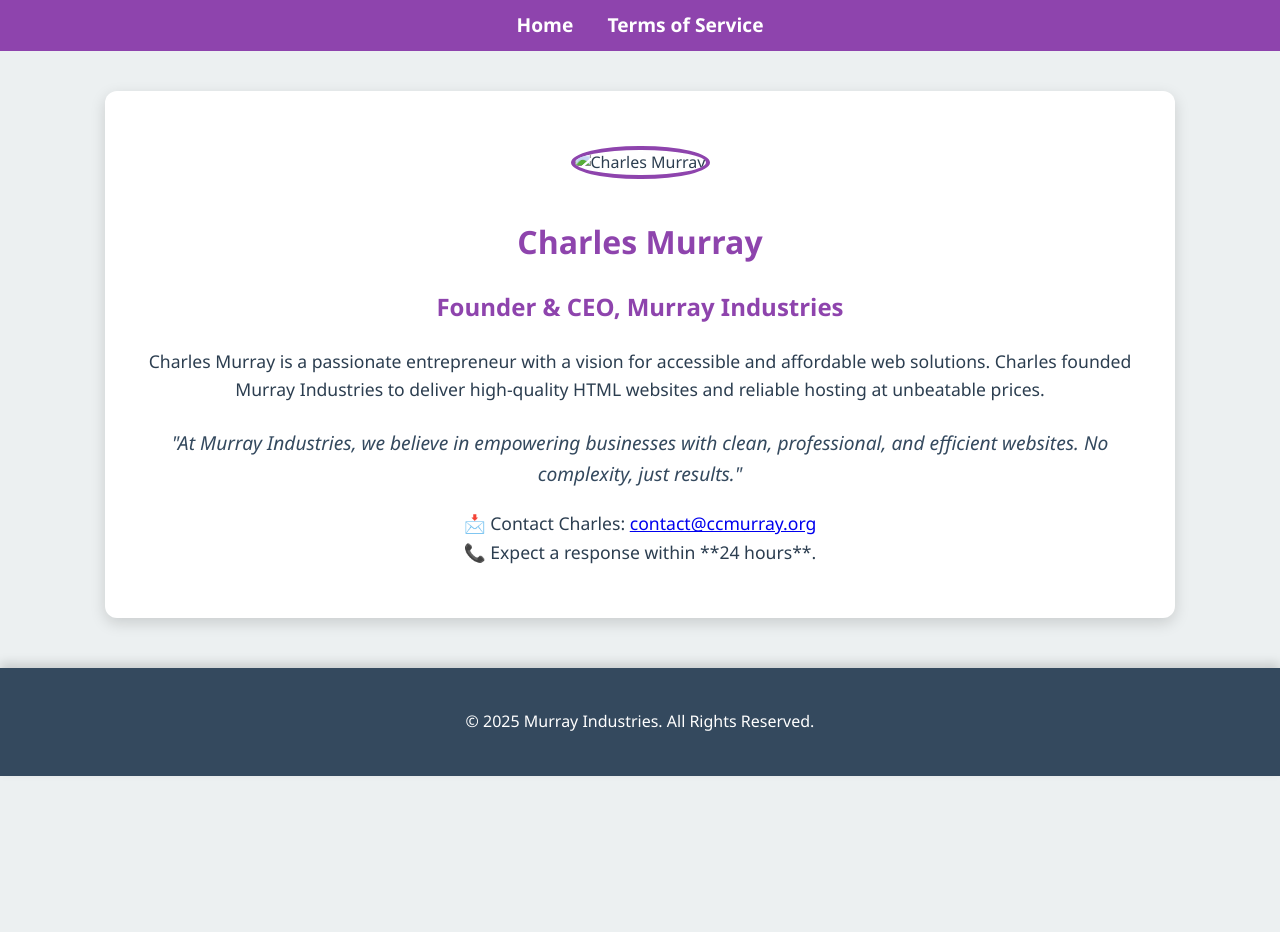
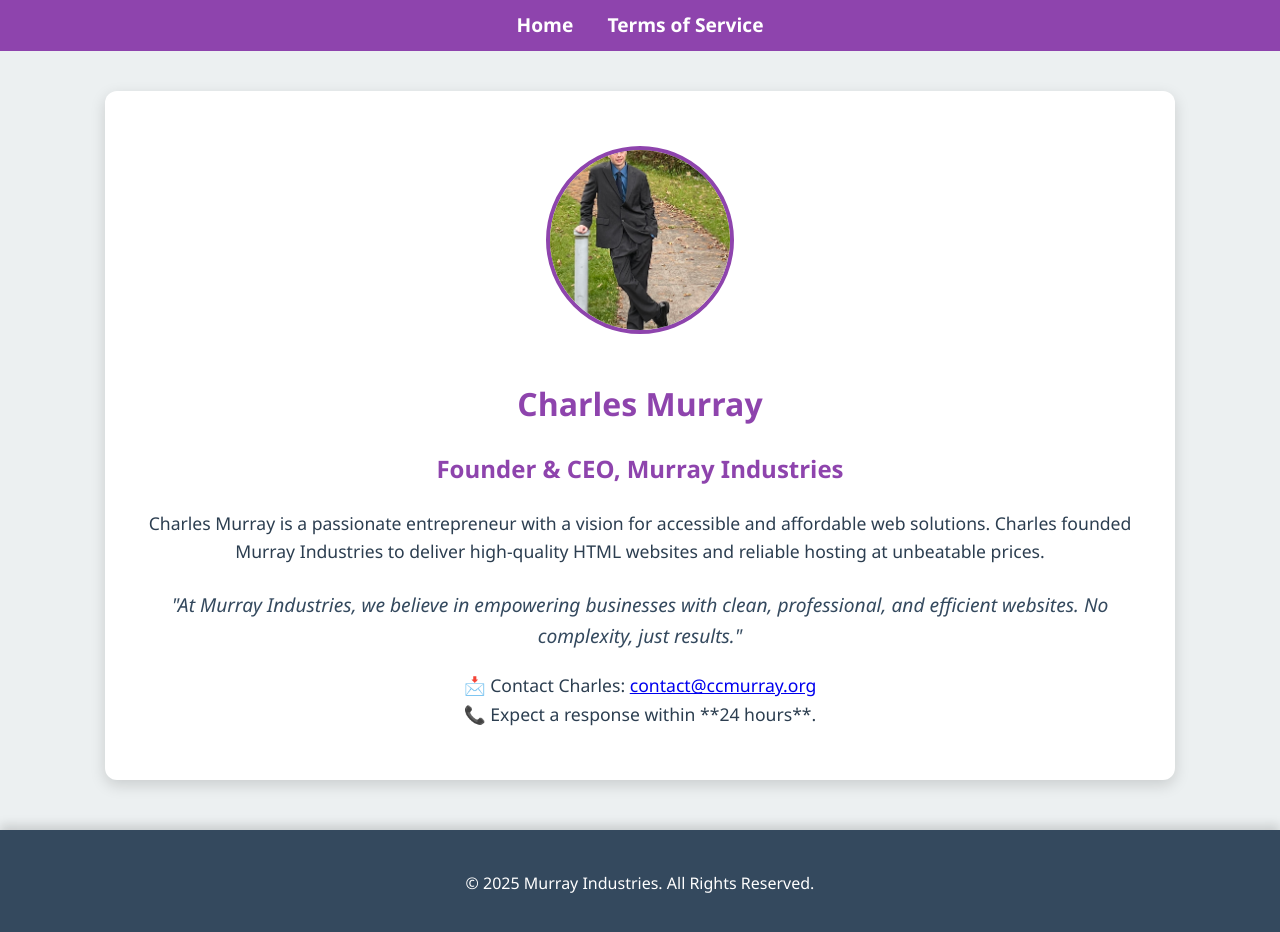
Before and after one commit to MurrayIndustries/mainsite, a plain HTML site: page ceo.html in a window 1280 px wide. Before the commit the page ends 800 px from the top, so only its background shows below. Drawn offline with Linux system fonts and the light colour scheme.

Commit message:
Update ceo.html

```diff
--- a/ceo.html
+++ b/ceo.html
@@ -84,7 +84,7 @@
     </nav>
 
     <div class="container">
-        <img src="ceo-placeholder.jpg" alt="Charles Murray" class="profile-img">
+        <img src="content/photos/unnamed (3).jpg" alt="Charles Murray" class="profile-img">
         <h1>Charles Murray</h1>
         <h2>Founder & CEO, Murray Industries</h2>
 
```
